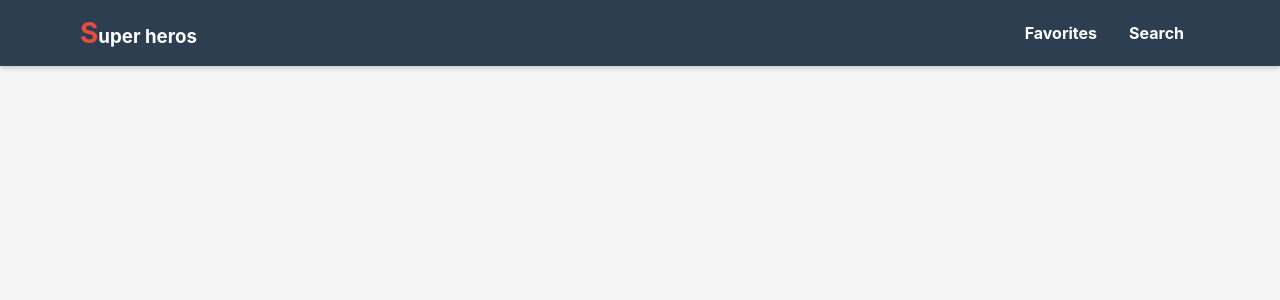
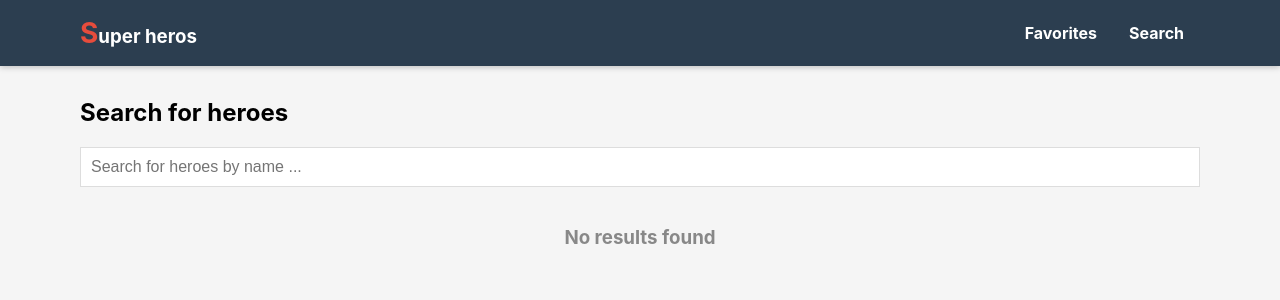
Before and after one commit to moh-alaa/Super-heroes-app, a React (Create React App) app: page /search in a window 1280 px wide. Shown: the top 300 px of the page. Built offline with nearby package versions, Linux system fonts and the light colour scheme.

Commit message:
added the search functions

```diff
--- a/package.json
+++ b/package.json
@@ -11,6 +11,7 @@
     "@testing-library/react": "^11.1.0",
     "@testing-library/user-event": "^12.1.10",
     "classnames": "^2.3.1",
+    "lodash.debounce": "^4.0.8",
     "react": "^17.0.2",
     "react-dom": "^17.0.2",
     "react-router-dom": "^5.2.1",
--- /dev/null
+++ b/src/components/SearchInput/SearchInput.js
@@ -0,0 +1,27 @@
+import PropTypes from 'prop-types'
+import debounce from 'lodash.debounce';
+
+const DEBOUNCE_MS = 250;
+
+export const SearchInput = props => {
+  const { onChange } = props;
+
+    const handleChange = debounce(e => {
+      const { value } = e.target
+      onChange(value)
+    }, DEBOUNCE_MS)
+
+    return (
+      <div className="flex flex-align">
+        <input
+          aria-label="search-input"
+          onChange={handleChange}
+          className="flex-1"
+          placeholder="Search for heroes by name ..." />
+      </div>
+    )
+}
+
+SearchInput.propTypes = {
+  onChange: PropTypes.func.isRequired,
+}
--- a/src/pages/Search.js
+++ b/src/pages/Search.js
@@ -1,9 +1,43 @@
-import React from 'react'
+import { useState } from "react";
+import { SearchInput } from "../components/SearchInput/SearchInput";
+import {searchHeroes} from "../services/search-heroes";
+import {HeroItem} from "../components/HeroItem/HeroItem";
 
 export default function Search() {
-    return (
-        <div>
+  const [heroes, setHeroes] = useState([])
 
-        </div>
-    )
+  const handleSearch = value => {
+    searchHeroes(value)
+      .then(({ response, results }) => {
+        if (response !== 'success') {
+          setHeroes([])
+        } else {
+          setHeroes(results)
+        }
+      })
+  }
+  return (
+    <div className="page">
+      <div className="container">
+        <h2>Search for heroes </h2>
+        <SearchInput onChange={handleSearch} />
+        <br />
+        {
+          heroes.length === 0 && (
+            <div className="text-center grey">
+              <h3>No results found</h3>
+            </div>
+          )
+        }
+        <ul aria-label="hero-list" className="unstyled-list">
+          {
+            heroes.map(hero => {
+              return <HeroItem key={hero.id} favorite={false} hero={hero} />
+            })
+          }
+        </ul>
+      </div>
+
+    </div>
+  );
 }
--- /dev/null
+++ b/src/services/search-heroes.js
@@ -0,0 +1,6 @@
+import { API_URL } from "../utils/constants";
+
+export const searchHeroes = async searchText => {
+ return fetch(`${API_URL}/search/${searchText}`)
+   .then(res => res.json())
+}
```
